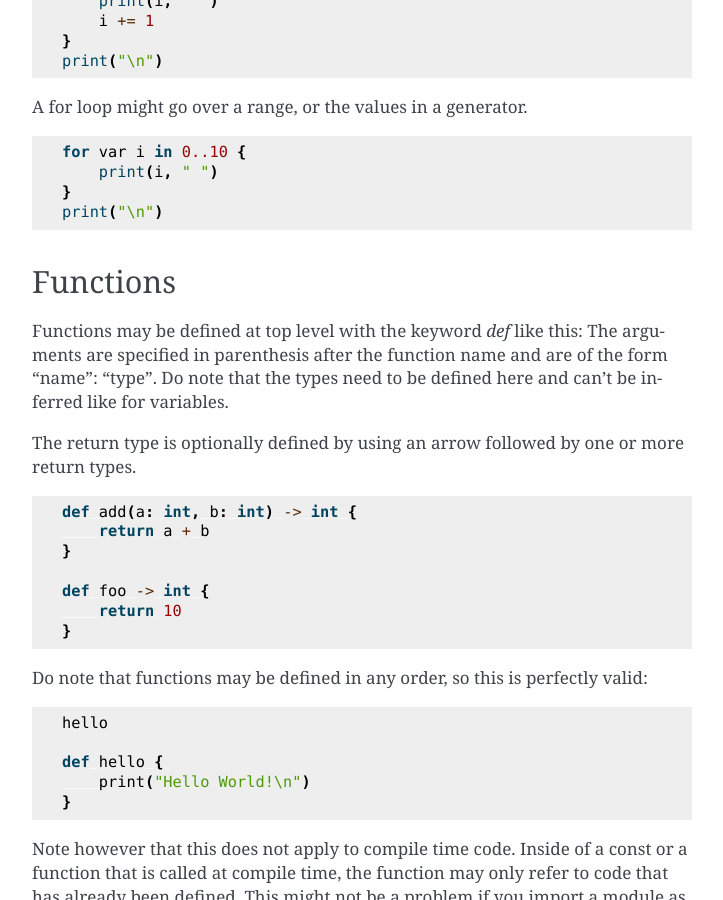
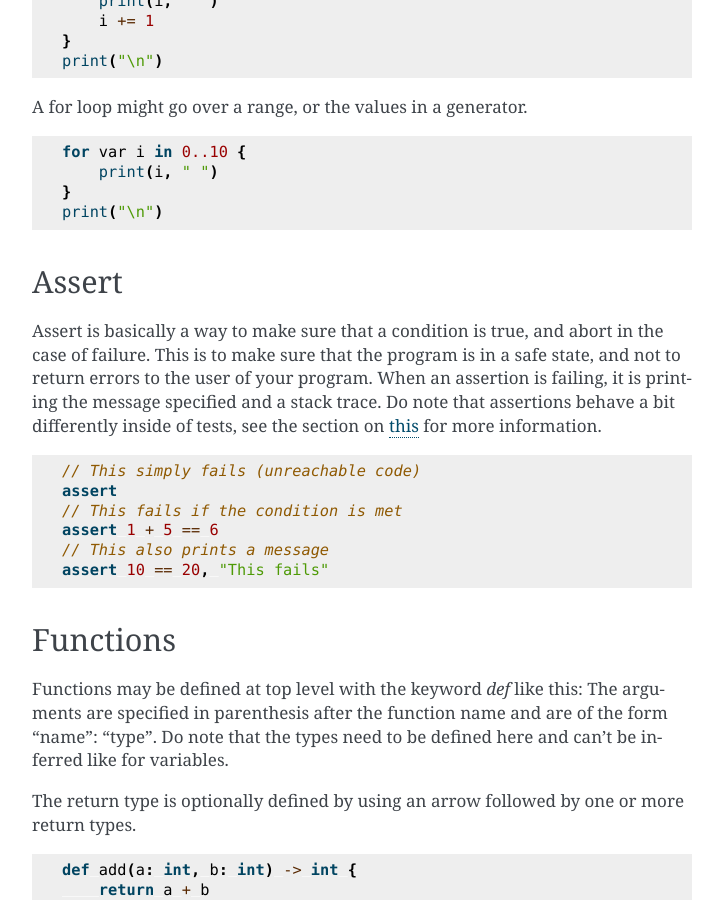
Before and after one commit to Princess-org/Princess-org.github.io, a Sphinx documentation site: the page built from source/expressions.rst, in a window 1280 px wide and 900 px high, scrolled down 3154 px. Shown: the whole window, without its empty margins (388-1111 px from the left). Built offline with Sphinx 7.4.7, drawn with Linux system fonts in a browser that asks for light colours.

Commit message:
Add assert

```diff
--- a/source/expressions.rst
+++ b/source/expressions.rst
@@ -170,6 +170,24 @@ A for loop might go over a range, or the values in a generator.
         print(i, " ")
     }
     print("\n")
+
+Assert
+~~~~~~
+
+Assert is basically a way to make sure that a condition is true, and abort
+in the case of failure. This is to make sure that the program is in a safe state,
+and not to return errors to the user of your program. When an assertion is failing,
+it is printing the message specified and a stack trace. Do note that assertions
+behave a bit differently inside of tests, see the section on :ref:`this <tests>` for more information.
+
+.. code-block:: princess
+
+    // This simply fails (unreachable code)
+    assert
+    // This fails if the condition is met
+    assert 1 + 5 == 6
+    // This also prints a message
+    assert 10 == 20, "This fails"
 
 Functions
 ~~~~~~~~~
@@ -393,6 +411,8 @@ text that has been printed prior to the first call.
         assert env.out() == "Hello World"
     }
 
+.. _tests:
+
 ``assert`` statements will evaluate and call ``env.assertion_handler`` instead of aborting
 the program outright.
 
```
